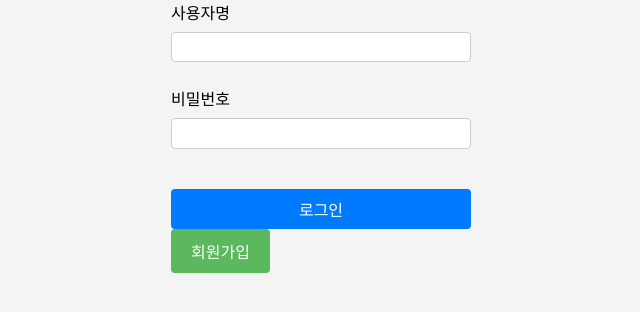
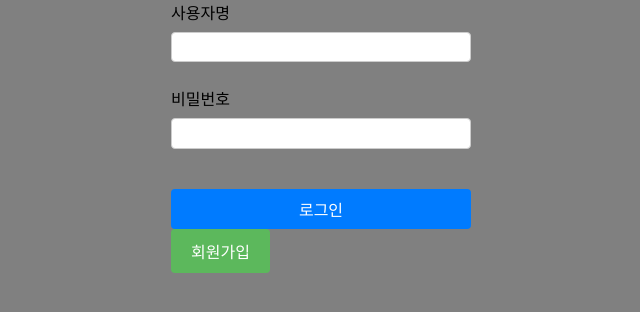
Before and after one commit to lee990324/SWE-project, a Vue app: page /login in a window 1280 px wide. Shown: the top 312 px of the page, without its empty margins (319-959 px from the left). Built offline with nearby package versions, Linux system fonts and the light colour scheme.

Commit message:
color change background

```diff
--- a/src/App.vue
+++ b/src/App.vue
@@ -26,7 +26,7 @@ html, body {
   margin: 0;
   padding: 0;
   font-family: 'Source Sans Pro', sans-serif;
-  background-color: #f4f4f4;
+  background-color: #808080;
 }
 
 /* 컨테이너 스타일링 */
```
